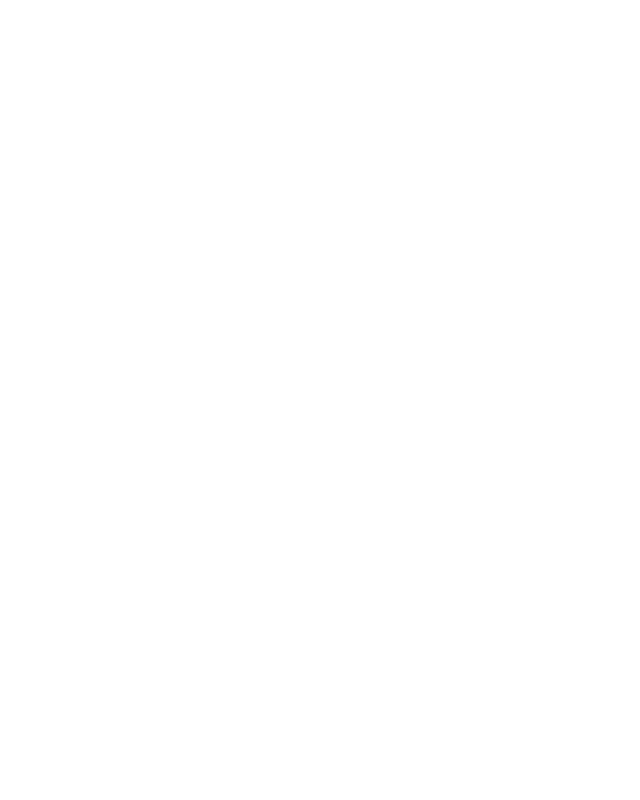
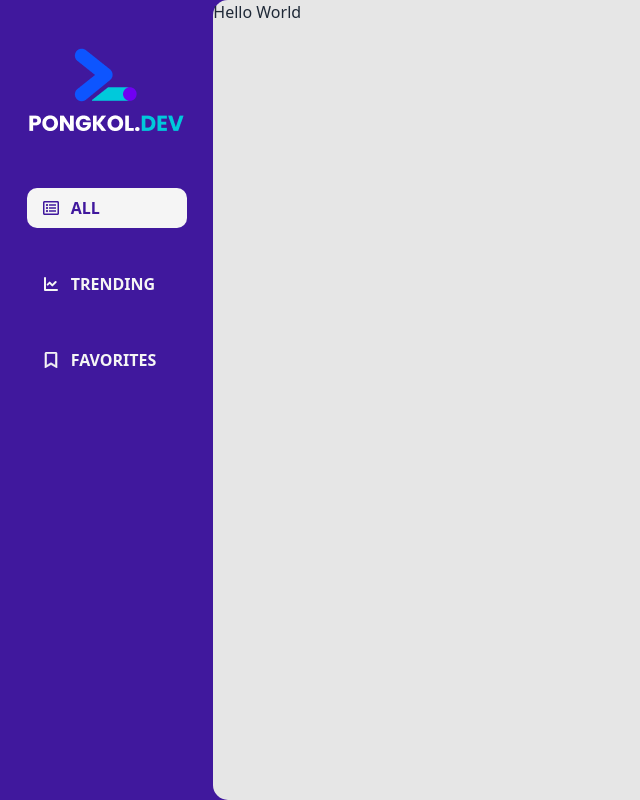
Before and after one commit to cedrickcuencaalegsao/dev-tools-client, a React (Create React App) app: page /home in a window 1280 px wide. Shown: the whole page, without its empty margins (0-640 px from the left). Built offline with nearby package versions, Linux system fonts and the light colour scheme.

Commit message:
Navbar Created

```diff
--- a/package.json
+++ b/package.json
@@ -11,6 +11,7 @@
     "daisyui": "^4.12.13",
     "react": "^18.3.1",
     "react-dom": "^18.3.1",
+    "react-icons": "^5.3.0",
     "react-router-dom": "^6.27.0",
     "react-scripts": "5.0.1",
     "tailwindcss": "^3.4.13",
--- a/src/App.css
+++ b/src/App.css
@@ -1,3 +1,47 @@
 @tailwind base;
 @tailwind components;
 @tailwind utilities;
+
+:root {
+  --white: #f5f5f5;
+  --white-fade: #e6e6e6;
+  --gray: #929292;
+  --violet: #40189d;
+  --violet-fade: #e3d7ff;
+  --blue: #0d55ff;
+  --black: #313131;
+}
+
+/* global style */
+.wrapper {
+  display: flex;
+  flex-wrap: wrap;
+}
+
+.navbar-section {
+
+  background-color: var(--violet);
+
+  .navbar-side {
+    @apply basis-2/12;
+    height: 100vh;
+  }
+  .nav-btn {
+    @apply basis-9/12 h-10 pl-4 font-bold;
+    display: flex;
+    color: var(--white);
+  }
+  .nav-btn-active {
+    @apply basis-9/12 h-10 pl-4 font-bold;
+    display: flex;
+    background-color: var(--white);
+    color: var(--violet);
+    border-radius: 10px;
+  }
+
+  .content-side {
+    @apply basis-10/12;
+    border-radius: 15px 0 0 15px;
+    background-color: var(--white-fade);
+  }
+}
--- a/src/App.jsx
+++ b/src/App.jsx
@@ -1,7 +1,25 @@
+import {
+  BrowserRouter as Router,
+  Routes,
+  Route,
+  Navigate,
+} from "react-router-dom";
+import { HomePage } from "./pages/home/HomePage";
+import { Navbar } from "./pages/home/Navbar";
+
 function App() {
   return (
-    <div className="App">
-    </div>
+    <>
+      <Router>
+        <Routes>
+          <Route path="/" element={<Navigate to={"/home"} />} />
+
+          <Route path="/home" element={<Navbar />}>
+            <Route path="" element={<HomePage />} />
+          </Route>
+        </Routes>
+      </Router>
+    </>
   );
 }
 
--- a/src/pages/HomePage.jsx
+++ /dev/null
@@ -1,3 +0,0 @@
-const HomePage = () => {
-  return <div>Hello</div>
-}
--- /dev/null
+++ b/src/pages/ToolDetails.jsx
@@ -0,0 +1,3 @@
+export const ToolDetails = () => {
+  return <div className="text-3xl">This is details</div>;
+};
--- /dev/null
+++ b/src/pages/home/HomePage.jsx
@@ -0,0 +1,3 @@
+export const HomePage = () => {
+  return <div>Hello World</div>
+}
--- /dev/null
+++ b/src/pages/home/Navbar.jsx
@@ -0,0 +1,34 @@
+import { FaRegBookmark, FaRegListAlt } from "react-icons/fa";
+import { LuLineChart } from "react-icons/lu";
+import { Outlet } from "react-router-dom";
+
+export const Navbar = () => {
+  return (
+    <div className="navbar-section wrapper">
+      <div className="navbar-side">
+        <div className="wrapper justify-center">
+          <div className="mt-12">
+            <img src={require("../../images/assets/logo.png")} alt="logo" />
+          </div>
+
+          <div className="mt-14 nav-btn-active items-center">
+            <FaRegListAlt className="mr-3" />
+            ALL
+          </div>
+          <div className="mt-9 nav-btn items-center">
+            <LuLineChart className="mr-3" style={{ strokeWidth: "3px" }} />
+            TRENDING
+          </div>
+          <div className="mt-9 nav-btn items-center">
+            <FaRegBookmark className="mr-3" style={{ strokeWidth: "20px" }} />
+            FAVORITES
+          </div>
+        </div>
+      </div>
+
+      <div className="content-side">
+        <Outlet />
+      </div>
+    </div>
+  );
+};
```
Also changed, not shown: src/images/assets/logo.png (added), 1 other file (tests, documents, lock files or other folders).
